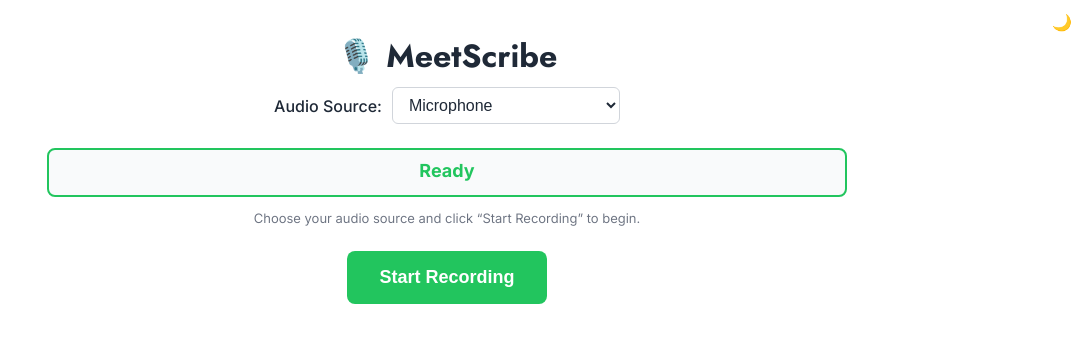
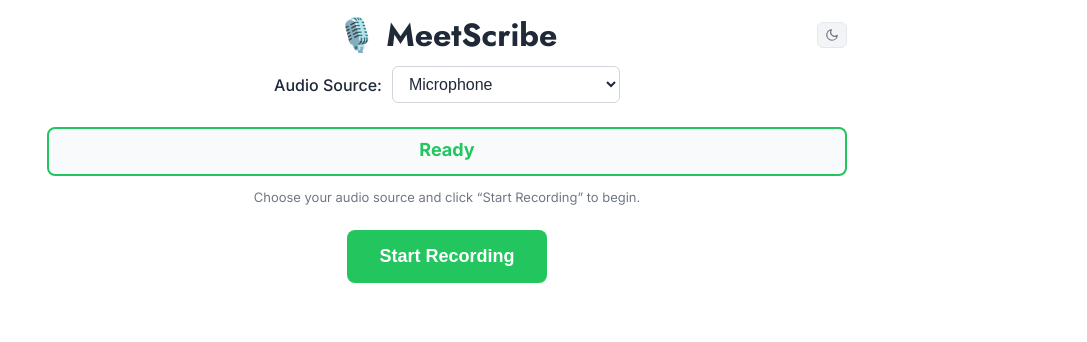
Before and after one commit to hellguz/MeetScribe, a React (Vite) app in the folder frontend/: page /record in a window 1280 px wide. Shown: the top 342 px of the page, without its empty margins (193-1280 px from the left). Built offline with nearby package versions, Linux system fonts and the light colour scheme.

Commit message:
refactor: update ThemeToggle component to use useTheme hook and improve layout in Record and Summary pages

```diff
--- a/frontend/src/components/ThemeToggle.tsx
+++ b/frontend/src/components/ThemeToggle.tsx
@@ -1,40 +1,56 @@
-import React, { useContext } from 'react'
-import { ThemeContext } from '../contexts/ThemeContext'
+import React from 'react'
+import { useTheme } from '../contexts/ThemeContext'
+import { lightTheme, darkTheme } from '../styles/theme'
 
-const ThemeToggle: React.FC = () => {
-	const context = useContext(ThemeContext)
+interface ThemeToggleProps {
+	style?: React.CSSProperties
+}
 
-	if (!context) {
-		// This should not happen if the component is used within ThemeProvider
-		return null
-	}
+const SunIcon = () => (
+	<svg width="14" height="14" viewBox="0 0 24 24" fill="none" stroke="currentColor" strokeWidth="2" strokeLinecap="round" strokeLinejoin="round">
+		<circle cx="12" cy="12" r="5" />
+		<line x1="12" y1="1" x2="12" y2="3" />
+		<line x1="12" y1="21" x2="12" y2="23" />
+		<line x1="4.22" y1="4.22" x2="5.64" y2="5.64" />
+		<line x1="18.36" y1="18.36" x2="19.78" y2="19.78" />
+		<line x1="1" y1="12" x2="3" y2="12" />
+		<line x1="21" y1="12" x2="23" y2="12" />
+		<line x1="4.22" y1="19.78" x2="5.64" y2="18.36" />
+		<line x1="18.36" y1="5.64" x2="19.78" y2="4.22" />
+	</svg>
+)
 
-	const { theme, toggleTheme } = context
+const MoonIcon = () => (
+	<svg width="14" height="14" viewBox="0 0 24 24" fill="none" stroke="currentColor" strokeWidth="2" strokeLinecap="round" strokeLinejoin="round">
+		<path d="M21 12.79A9 9 0 1 1 11.21 3 7 7 0 0 0 21 12.79z" />
+	</svg>
+)
 
-	// Use only the emoji, no text
-	const emoji = theme === 'light' ? '🌙' : '☀️'
+const ThemeToggle: React.FC<ThemeToggleProps> = ({ style }) => {
+	const { theme, toggleTheme } = useTheme()
+	const colors = theme === 'light' ? lightTheme : darkTheme
 
 	return (
 		<button
 			onClick={toggleTheme}
 			title={`Switch to ${theme === 'light' ? 'Dark' : 'Light'} Mode`}
 			style={{
-				position: 'fixed',
-				top: '15px',
-				right: '15px',
-				zIndex: 1000,
+				padding: '5px 7px',
+				border: `1px solid ${colors.border}`,
+				borderRadius: '6px',
+				backgroundColor: colors.backgroundSecondary,
+				color: colors.secondaryText,
 				cursor: 'pointer',
-
-				// Style Reset for "invisible button"
-				background: 'transparent',
-				border: 'none',
-				padding: 0,
-
-				// Emoji Styling
-				fontSize: '16px',
+				display: 'flex',
+				alignItems: 'center',
+				justifyContent: 'center',
 				lineHeight: 1,
-			}}>
-			{emoji}
+				transition: 'background-color 0.2s ease',
+				...style,
+			}}
+			onMouseEnter={(e) => (e.currentTarget.style.backgroundColor = colors.background)}
+			onMouseLeave={(e) => (e.currentTarget.style.backgroundColor = colors.backgroundSecondary)}>
+			{theme === 'light' ? <MoonIcon /> : <SunIcon />}
 		</button>
 	)
 }
--- a/frontend/src/pages/Record.tsx
+++ b/frontend/src/pages/Record.tsx
@@ -219,8 +219,13 @@
 
 	return (
 		<div style={{ padding: '12px 24px', maxWidth: 800, margin: '0 auto' }}>
-			<ThemeToggle />
-			<h1 style={{ textAlign: 'center', marginBottom: '8px', color: currentThemeColors.text, fontFamily: 'Jost, sans-serif' }}>🎙️ MeetScribe</h1>
+			<div style={{ display: 'flex', justifyContent: 'space-between', alignItems: 'center', marginBottom: '8px' }}>
+				<div style={{ flex: 1 }} />
+				<h1 style={{ margin: 0, color: currentThemeColors.text, fontFamily: 'Jost, sans-serif' }}>🎙️ MeetScribe</h1>
+				<div style={{ flex: 1, display: 'flex', justifyContent: 'flex-end' }}>
+					<ThemeToggle />
+				</div>
+			</div>
 
 			{!isUiLocked && (
 				<>
--- a/frontend/src/pages/Summary.tsx
+++ b/frontend/src/pages/Summary.tsx
@@ -250,8 +250,6 @@
 
 	return (
 		<div style={{ maxWidth: 800, margin: '0 auto', padding: '12px 24px 24px', color: currentThemeColors.text }}>
-			<ThemeToggle />
-
 			{/* Top nav */}
 			<div style={{ display: 'flex', justifyContent: 'space-between', alignItems: 'center', marginBottom: '12px' }}>
 				<button
@@ -266,8 +264,9 @@
 					}}>
 					← Back to Recordings
 				</button>
+				<div style={{ display: 'flex', gap: '6px', alignItems: 'center' }}>
 					{hasSummary && !isProcessing && (
-					<div style={{ display: 'flex', gap: '6px', alignItems: 'center' }}>
+						<>
 							{copyStatus !== 'idle' && <span style={{ color: currentThemeColors.secondaryText, fontSize: '11px', opacity: 0.7 }}>Copied!</span>}
 							<div
 								style={{
@@ -321,8 +320,10 @@
 									<path d="M18.5 2.5a2.121 2.121 0 0 1 3 3L12 15l-4 1 1-4 9.5-9.5z" />
 								</svg>
 							</button>
+						</>
+					)}
+					<ThemeToggle />
 				</div>
-				)}
 			</div>
 
 			{/* Settings card */}
```
Lines whose indentation alone changed are shown as unchanged.
